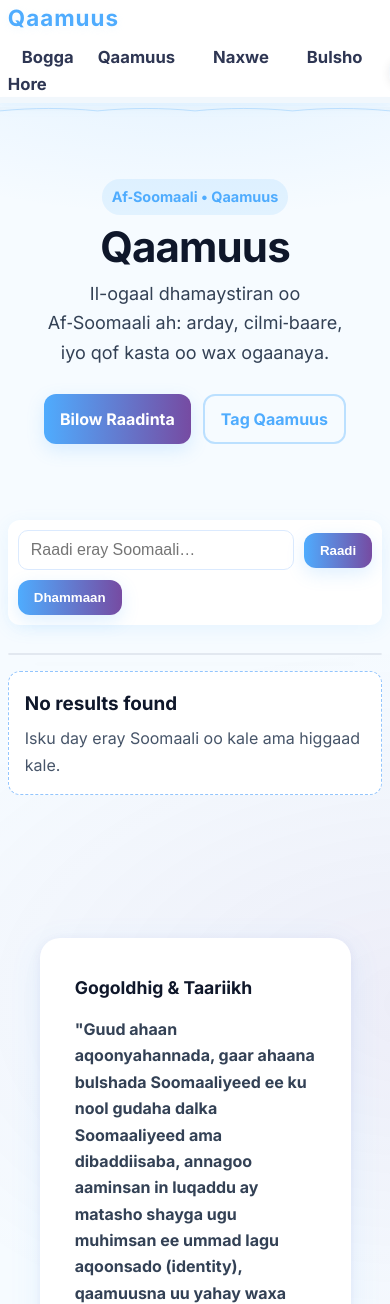
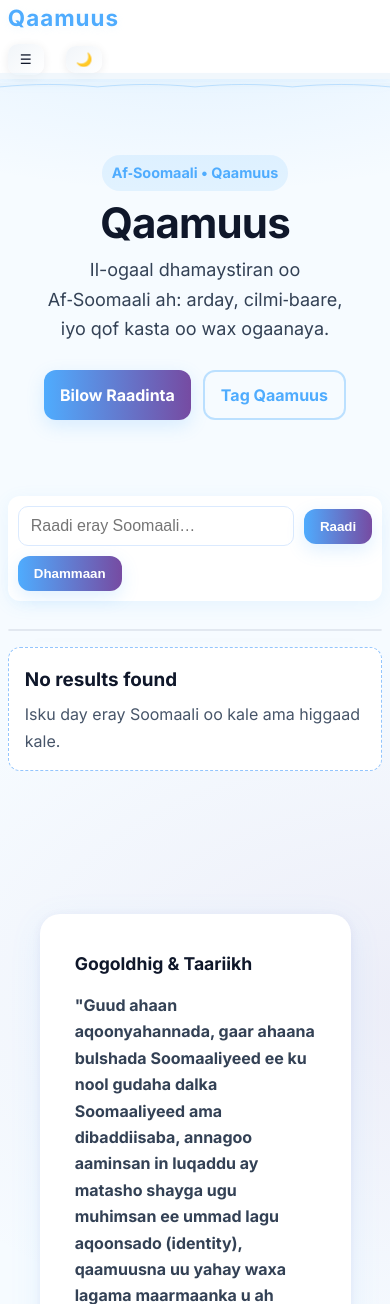
Before and after one commit to mustafah1/qaamuus-app, a Flask app: page / in a window 390 px wide; the page is wider, and only the part inside the window is pictured. Shown: the top 1304 px of that part. Run offline with Flask 3, Linux system fonts and the light colour scheme; data that the repository does not hold is empty.

Commit message:
A11y + dark mode: skip link, lang=so, reduced motion; Mobile nav: hamburger with aria-expanded, focus trap, ESC/resize/auto-close

```diff
--- a/static/main.css
+++ b/static/main.css
@@ -109,6 +139,18 @@ footer.footer { flex-shrink: 0; }
     display: flex;
     align-items: center;
 }
+.nav-toggle {
+    display: none;
+    margin-right: 10px;
+    border: none;
+    background: linear-gradient(135deg, #f1f5f9, #ffffff);
+    color: #0f172a;
+    padding: 8px 12px;
+    border-radius: 10px;
+    box-shadow: 0 2px 10px rgba(15,23,42,0.08);
+    cursor: pointer;
+}
+body.theme-dark .nav-toggle { background: linear-gradient(135deg, #0b1220, #0f172a); color: #e5e7eb; box-shadow: 0 2px 10px rgba(2,6,23,0.5); }
 .nav-links {
     display: flex;
     gap: 24px;
@@ -160,10 +202,27 @@ body.theme-dark .theme-toggle {
         height: auto;
         gap: 7px;
     }
+    .nav-menu { position: relative; width: 100%; }
+    .nav-toggle { display: inline-flex; align-items: center; justify-content: center; }
     .nav-links {
-        gap: 10px;
-        font-size: 1.04rem;
-    }
+        position: absolute;
+        right: 2vw;
+        top: 46px;
+        display: none;
+        flex-direction: column;
+        gap: 4px;
+        font-size: 1.02rem;
+        background: var(--surface);
+        border: 1px solid rgba(15,23,42,0.08);
+        border-radius: 12px;
+        padding: 8px;
+        box-shadow: 0 10px 28px rgba(15,23,42,0.14);
+        min-width: 180px;
+        z-index: 120;
+    }
+    body.theme-dark .nav-links { border-color: rgba(255,255,255,0.08); box-shadow: 0 10px 28px rgba(0,0,0,0.6); }
+    .nav-links.open { display: flex; }
+    .nav-links a { padding: 10px 12px; border-radius: 8px; }
     .nav-logo {
         font-size: 1.2rem;
     }
--- a/templates/base.html
+++ b/templates/base.html
@@ -1,5 +1,5 @@
 <!DOCTYPE html>
-<html lang="en">
+<html lang="so">
 <head>
   <meta charset="UTF-8">
   <meta name="viewport" content="width=device-width, initial-scale=1.0">
@@ -10,8 +10,9 @@
   {% block head_extra %}{% endblock %}
 </head>
 <body class="landing-bg theme-light" data-theme="light">
+  <a href="#mainContent" class="skip-link">Ka bood nuxurka</a>
   {% include 'partials/header.html' %}
-  <main class="site-main">
+  <main id="mainContent" class="site-main" tabindex="-1">
     {% block content %}{% endblock %}
   </main>
   {% include 'partials/footer.html' %}
@@ -21,12 +22,19 @@
       try {
         const saved = localStorage.getItem('qaamuus_theme');
         const body = document.body;
+        // If no saved preference, respect system preference
+        if (!saved && window.matchMedia && window.matchMedia('(prefers-color-scheme: dark)').matches) {
+          body.classList.remove('theme-light');
+          body.classList.add('theme-dark');
+          body.setAttribute('data-theme','dark');
+        }
         const setIcon = () => {
           const btn = document.getElementById('themeToggle');
           if (!btn) return;
           const dark = body.classList.contains('theme-dark');
           btn.textContent = dark ? '☀️' : '🌙';
           btn.setAttribute('aria-label', dark ? 'U baddal mawduuca iftiin' : 'U baddal mawduuca madow');
+          btn.setAttribute('aria-pressed', dark ? 'true' : 'false');
           btn.title = dark ? 'Iftiin' : 'Madow';
         };
         if (saved === 'dark') {
@@ -45,6 +53,17 @@
           localStorage.setItem('qaamuus_theme', isDark ? 'dark' : 'light');
           setIcon();
         });
+        // React to system theme changes if user hasn't chosen explicitly
+        if (!saved && window.matchMedia) {
+          const mq = window.matchMedia('(prefers-color-scheme: dark)');
+          mq.addEventListener('change', (ev) => {
+            const dark = ev.matches;
+            body.classList.toggle('theme-dark', dark);
+            body.classList.toggle('theme-light', !dark);
+            body.setAttribute('data-theme', dark ? 'dark' : 'light');
+            setIcon();
+          });
+        }
       } catch (e) {}
     })();
   </script>
--- a/templates/partials/header.html
+++ b/templates/partials/header.html
@@ -5,11 +5,12 @@
       <span class="nav-brand">Qaamuus</span>
     </div>
     <nav class="nav-menu">
-      <ul class="nav-links">
+      <button id="navToggle" class="nav-toggle" aria-label="Fur ama xidh liiska" aria-controls="primaryNav" aria-expanded="false">☰</button>
+      <ul class="nav-links" id="primaryNav">
         <li><a href="/">Bogga Hore</a></li>
         <li><a href="/dictionary">Qaamuus</a></li>
-        <li><a href="/\#grammar">Naxwe</a></li>
-        <li><a href="/\#community">Bulsho</a></li>
+        <li><a href="/#">Naxwe</a></li>
+        <li><a href="/#">Bulsho</a></li>
       </ul>
       <button id="themeToggle" class="theme-toggle" aria-label="Beddel mawduuca" title="Beddel mawduuca">🌙</button>
     </nav>
```
Also changed, not shown: other parts of static/main.css (+31 -1 lines), static/main.js (+73 -0 lines).
